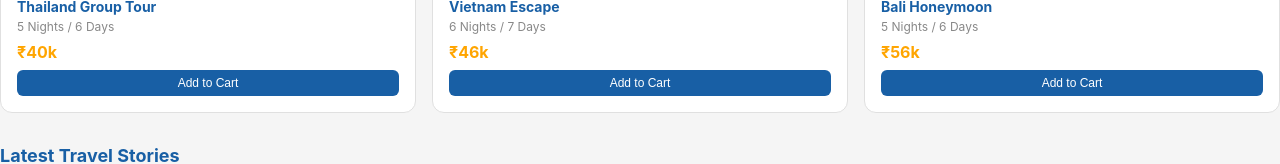
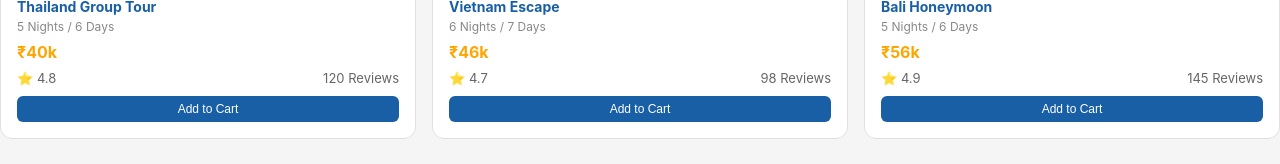
Before and after one commit to sadiquefaizan-sketch/fly4wonders, a React (Create React App) app: page / in a window 1280 px wide. Shown: the part 912-1076 px from the top of the page. Built offline with nearby package versions, Linux system fonts and the light colour scheme.

Commit message:
Add package reviews

```diff
--- a/src/App.jsx
+++ b/src/App.jsx
@@ -315,7 +315,16 @@ backgroundPosition: 'center',
 />
             <h3 style={{ marginBottom: '0.25rem', color: '#185FA5', fontSize: '14px' }}>{pkg.name}</h3>
             <p style={{ color: '#888', fontSize: '12px', marginBottom: '0.5rem' }}>{pkg.duration}</p>
-            <div style={{ fontSize: '16px', fontWeight: 'bold', color: '#FFA500', marginBottom: '0.5rem' }}>₹{(pkg.price/1000).toFixed(0)}k</div>
+            <div style={{ fontSize: '16px', fontWeight: 'bold', color: '#FFA500', marginBottom: '0.5rem' }}>₹{(pkg.price/1000).toFixed(0)}k</div><div style={{
+  display: 'flex',
+  justifyContent: 'space-between',
+  marginBottom: '10px',
+  fontSize: '13px',
+  color: '#666'
+}}>
+  <span>⭐ {pkg.rating}</span>
+  <span>{pkg.reviews} Reviews</span>
+</div>
             <button
               onClick={(e) => { e.stopPropagation(); addToCart(pkg); }}
               style={{
```
